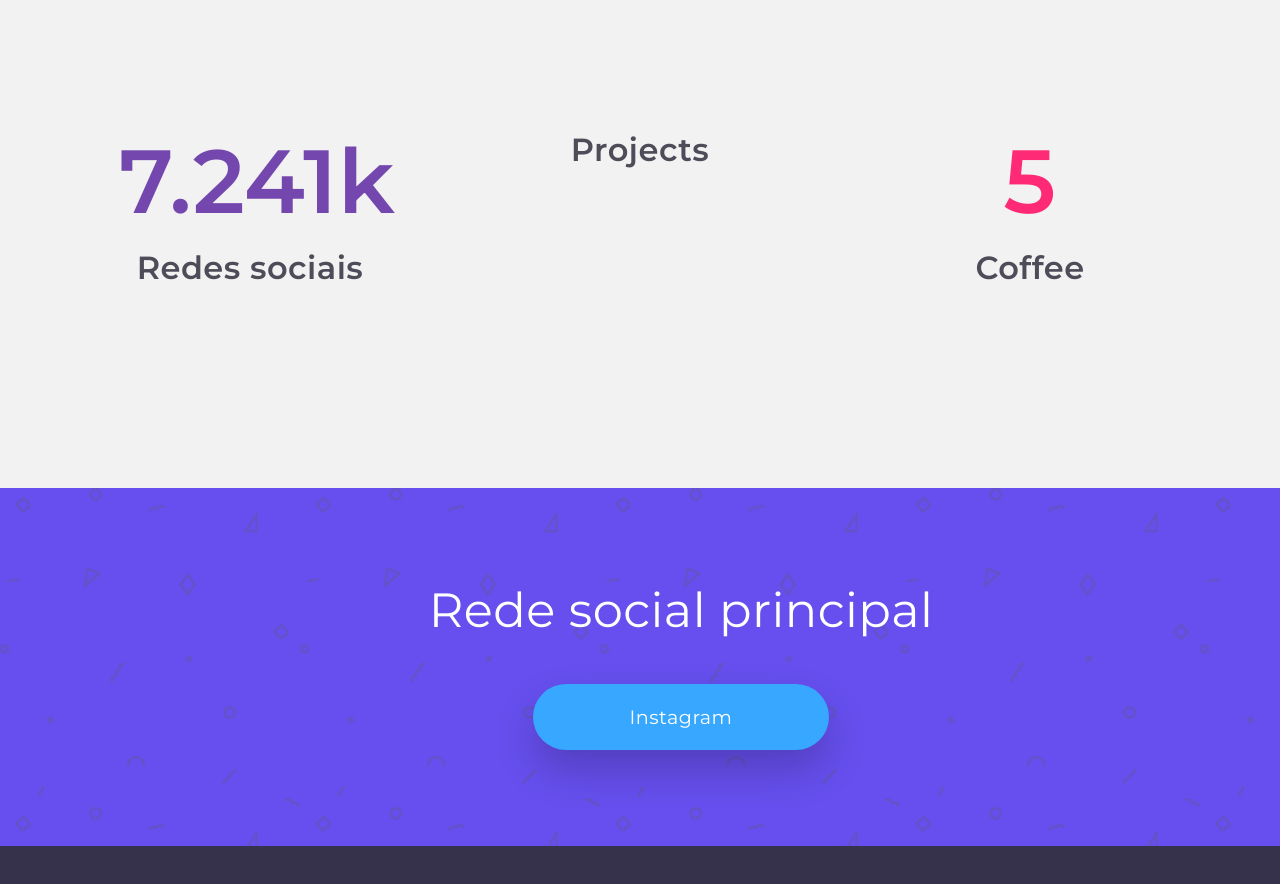
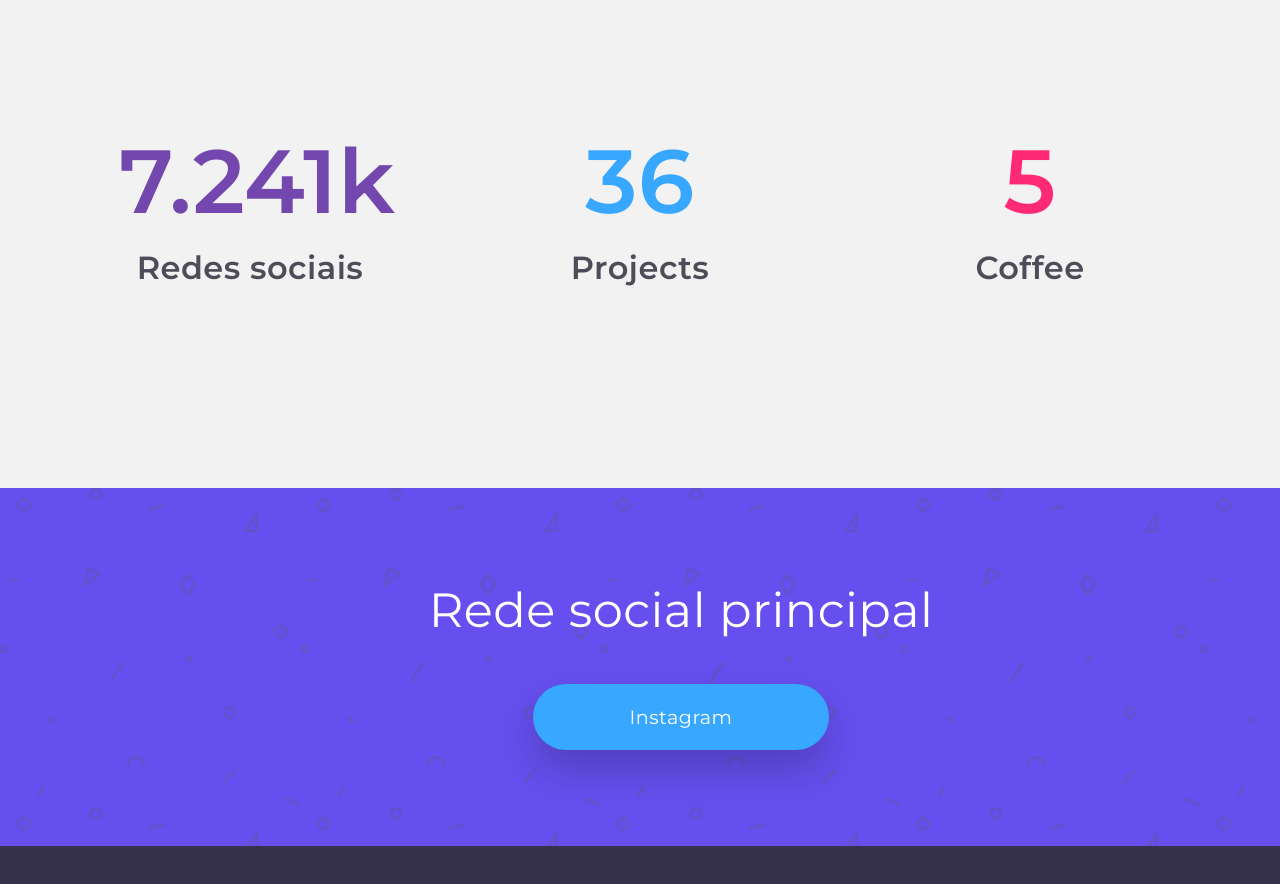
Before and after one commit to Matheuskievao/Portfolio, a plain HTML site: page index.html in a window 1280 px wide. Shown: the part 3020-3904 px from the top of the page. Drawn offline with nearby package versions, Linux system fonts and the light colour scheme; a script that the page names is missing.

Commit message:
Update index.html

```diff
--- a/index.html
+++ b/index.html
@@ -185,7 +185,7 @@
               <h3>Redes sociais</h3>
             </div>
             <div class="col-md-4 text-center stat-box">
-              <h1 class="blue counter"></h1>
+              <h1 class="blue counter">36</h1>
               <h3>Projects</h3>
             </div>
             <div class="col-md-4 text-center stat-box">
```
